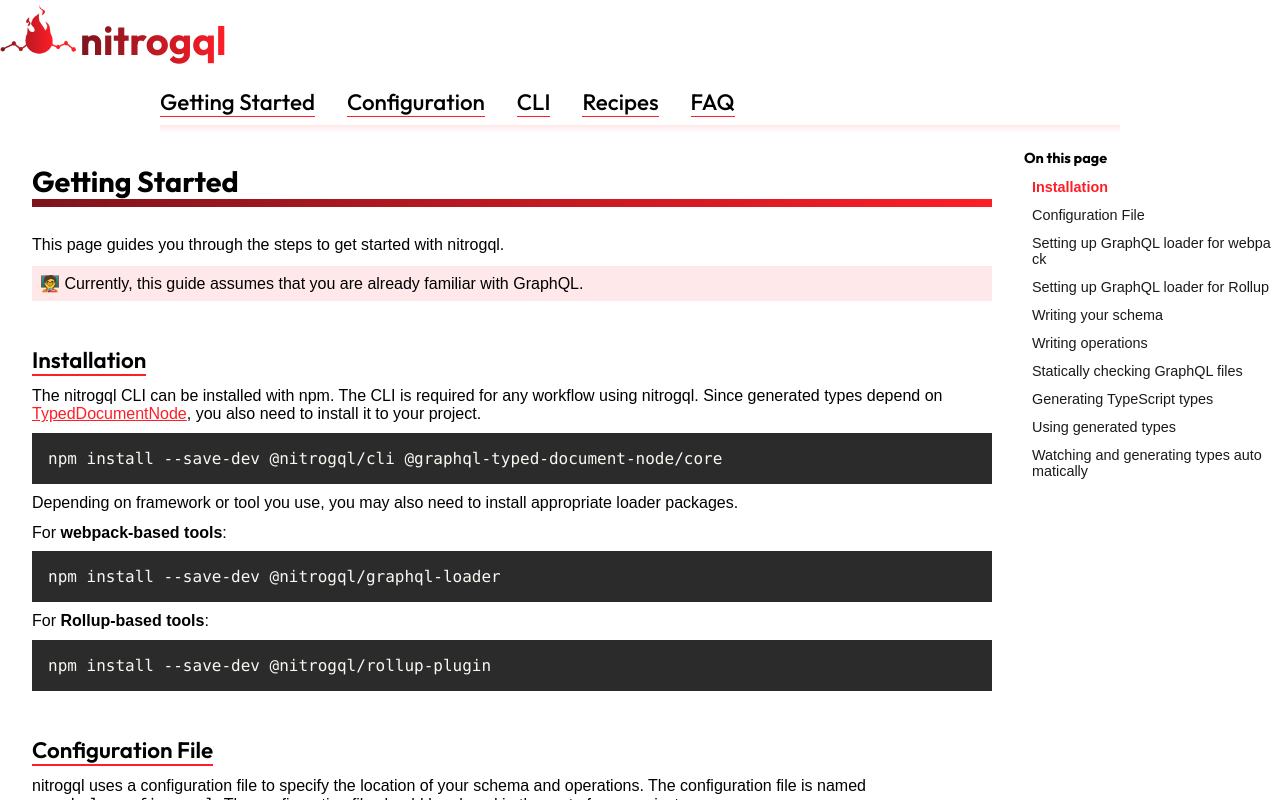
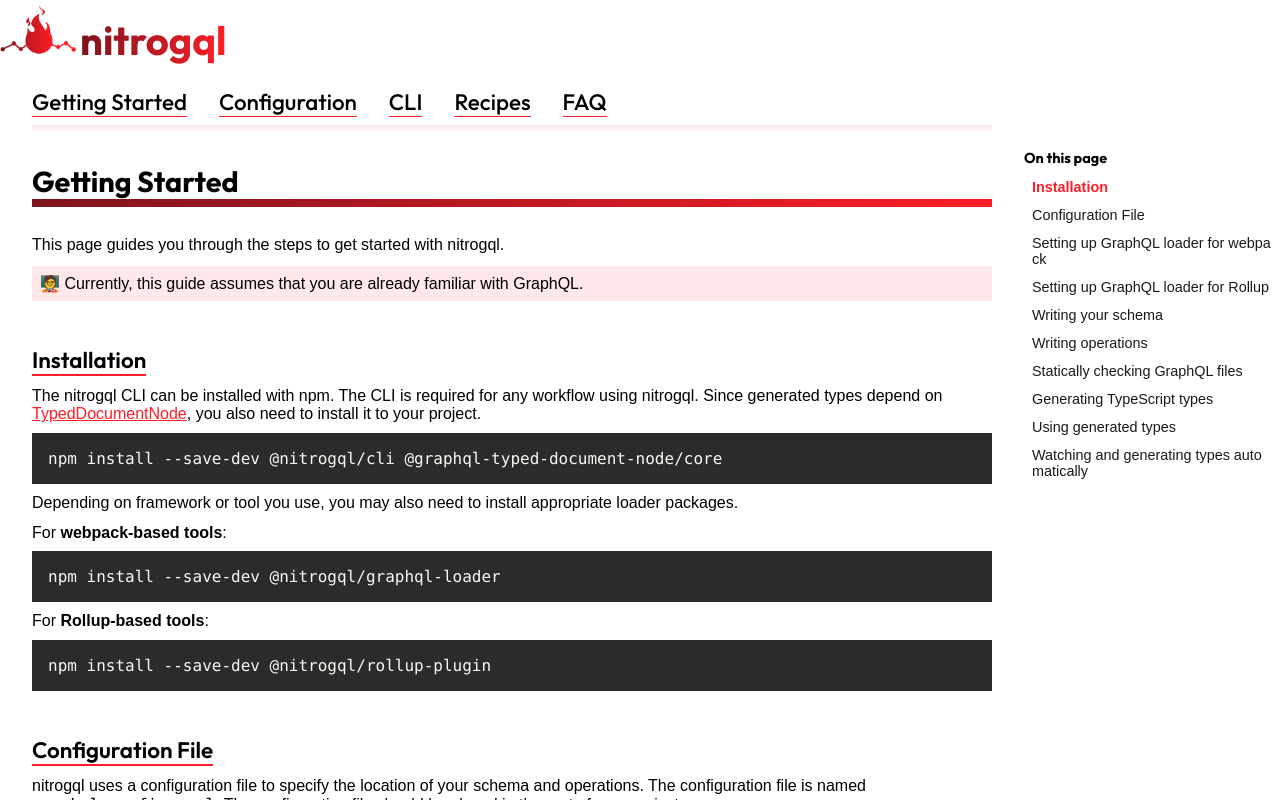
Before and after one commit to uhyo/nitrogql, a Next.js app in the folder website/: page /getting-started in a window 1280 px wide. Built offline with nearby package versions, Linux system fonts and the light colour scheme.

Commit message:
docs(website): improve document structure

```diff
--- a/website/src/app/(docs)/_toc/Outline.tsx
+++ b/website/src/app/(docs)/_toc/Outline.tsx
@@ -6,7 +6,6 @@ export const Outline: React.FC<{
 }> = ({ toc, currentHeading }) => {
   return (
     <nav>
-      <div>
       <h2>On this page</h2>
       <ul>
         {toc.map((item) => (
@@ -19,7 +18,6 @@ export const Outline: React.FC<{
           </li>
         ))}
       </ul>
-      </div>
     </nav>
   );
 };
--- a/website/src/app/(docs)/_toc/Toc.css
+++ b/website/src/app/(docs)/_toc/Toc.css
@@ -1,13 +1,13 @@
 div.toc {
-  display: grid;
-  grid-template-columns: 1fr var(--toc-width);
+  grid-area: toc;
+  width: var(--toc-width);
 }
 
 div.toc nav {
   font-size: 0.9rem;
 }
 
-div.toc nav > div {
+div.toc nav {
   position: sticky;
   left: 0;
   top: 0;
--- a/website/src/app/(docs)/_toc/index.tsx
+++ b/website/src/app/(docs)/_toc/index.tsx
@@ -15,8 +15,8 @@ export const Toc: React.FC<React.PropsWithChildren> = ({ children }) => {
 
   return (
     <>
+      {children}
       <div className="toc">
-        {children}
         <Outline toc={toc} currentHeading={currentHeading} />
       </div>
     </>
--- a/website/src/app/(docs)/layout.tsx
+++ b/website/src/app/(docs)/layout.tsx
@@ -1,6 +1,5 @@
 import { Footer } from "../_utils/Footer";
 import { Header } from "../_utils/Header";
-import { Toc } from "./_toc";
 
 export default function DocsLayout({
   children,
--- a/website/src/app/_utils/Header.tsx
+++ b/website/src/app/_utils/Header.tsx
@@ -5,6 +5,7 @@ import styles from "./Header.module.css";
 
 export const Header: React.FC = () => {
   return (
+    <>
       <header className={styles.header}>
         <Link href="/">
           <h1>
@@ -12,8 +13,9 @@ export const Header: React.FC = () => {
             <span>nitrogql</span>
           </h1>
         </Link>
+      </header>
       <HeadNav />
-    </header>
+    </>
   );
 };
 
--- a/website/src/app/globals.css
+++ b/website/src/app/globals.css
@@ -63,11 +63,32 @@ body {
 
 body {
   height: 100dvh;
-  display: flex;
+  display: grid;
+  grid-template-areas:
+   "header header"
+   "menu ."
+   "main toc"
+   "footer footer";
+  grid-template-columns: 1fr auto;
+  grid-template-rows: auto auto auto auto;
+
   flex-flow: column nowrap;
   color: rgb(var(--foreground-rgb));
   background: rgb(var(--background-rgb));
   font-family: sans-serif;
+}
+
+body > header {
+  grid-area: header;
+}
+body > nav {
+  grid-area: menu;
+}
+main {
+  grid-area: main;
+}
+body > footer {
+  grid-area: footer;
 }
 
 .toc {
```
Also changed, not shown: website/src/app/(toppage)/page.module.css (+7 -7 lines), website/src/app/(toppage)/page.tsx (+27 -28 lines). Lines whose indentation alone changed are shown as unchanged.
